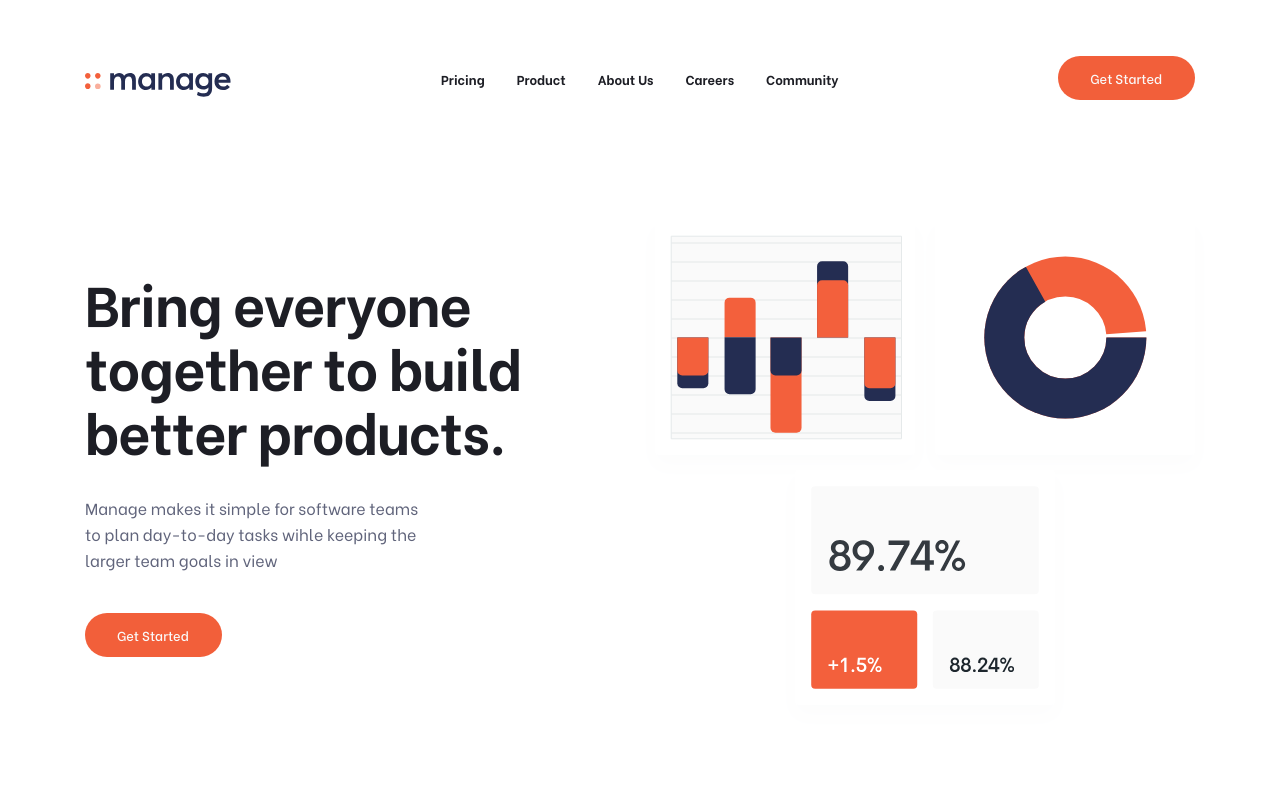
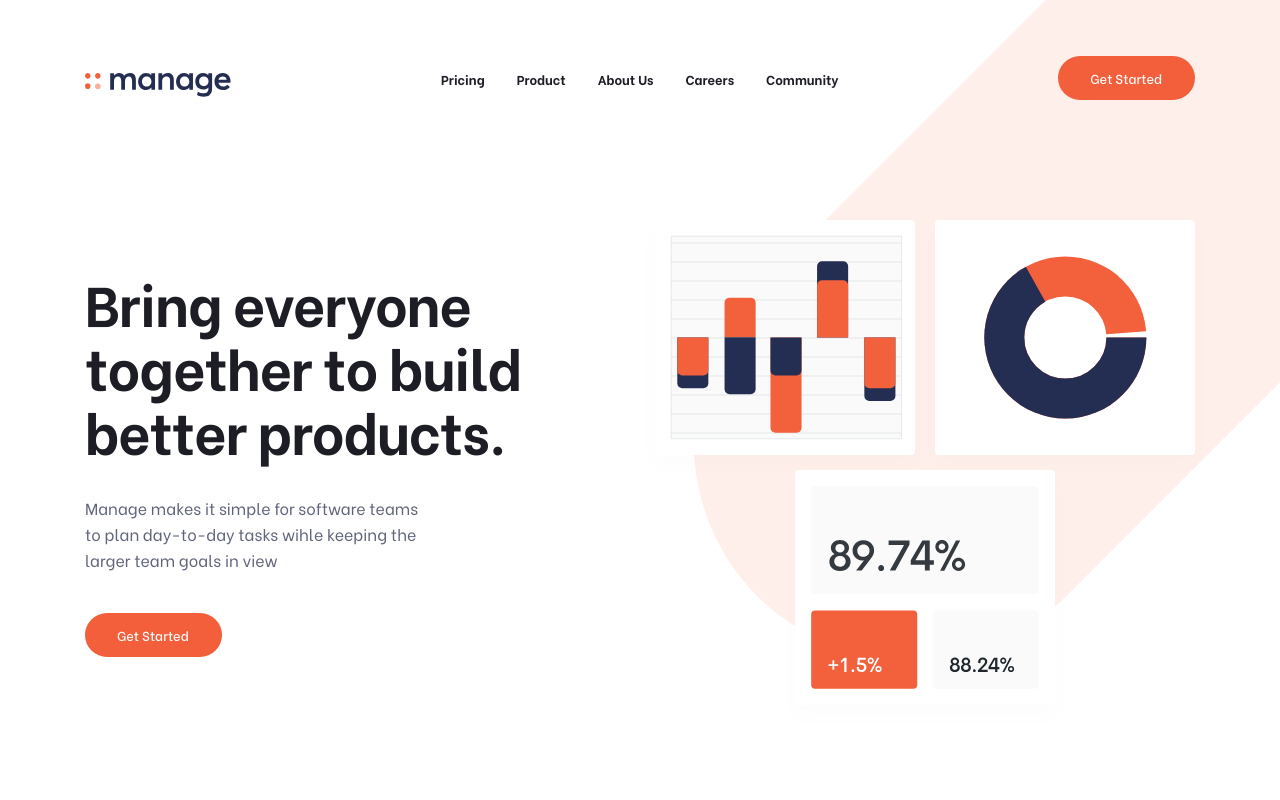
Before and after one commit to haquanq-frontendmentor/manage-landing-page, a Svelte app: page / in a window 1280 px wide. Shown: the top 800 px of the page. Built offline with nearby package versions, Linux system fonts and the light colour scheme.

Commit message:
Add background pattern (light orange patterns)

```diff
--- a/index.html
+++ b/index.html
@@ -7,7 +7,7 @@
     <title>Frontend Mentor | Manage landing page</title>
   </head>
   <body>
-    <div id="app"></div>
+    <div class="relative overflow-hidden" id="app"></div>
     <script type="module" src="/src/main.ts"></script>
   </body>
 </html>
--- a/src/App.svelte
+++ b/src/App.svelte
@@ -8,6 +8,16 @@
   import Container from "./layouts/Container.svelte";
 </script>
 
+<div class="absolute top-0 left-1/2 z-[-1] w-360 -translate-x-1/2">
+  <div
+    class="absolute top-[500px] right-[-750px] flex -rotate-45 gap-[836px] *:bg-orange-50 md:top-[674px] md:right-[-960px]"
+  >
+    <div class="h-[clamp(13.75rem,3.0153rem+45.8015vw,25rem)] w-[90rem] rounded-r-full md:h-[436px]">
+      <div class="absolute top-0 right-full h-full w-100 bg-inherit"></div>
+    </div>
+    <div class="relative w-[90rem] appearance-none rounded-l-full md:h-[436px] md:appearance-auto"></div>
+  </div>
+</div>
 <Header />
 <main class="overflow-x-hidden">
   <Container>
```
